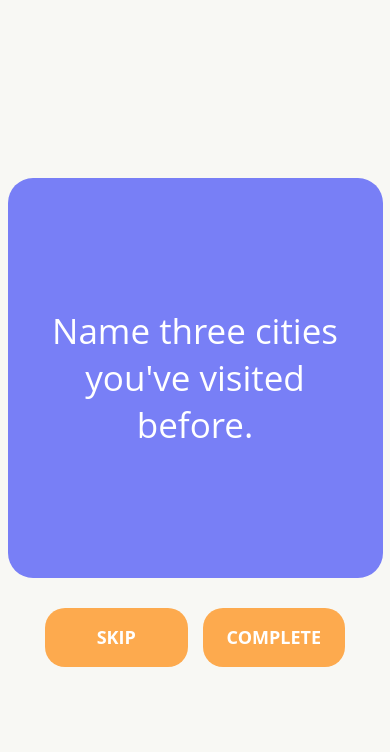
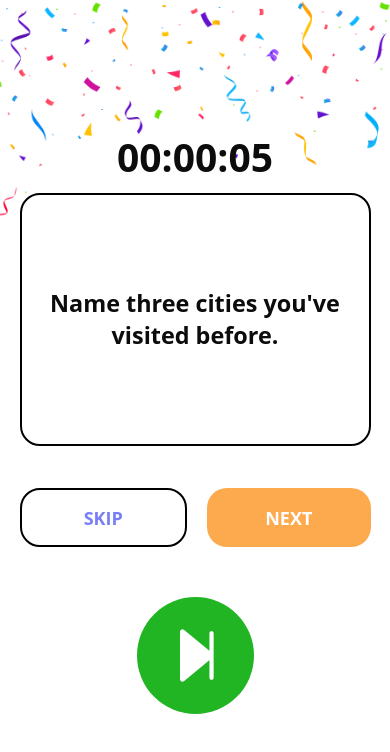
Before and after one commit to kle6951/Healthtech-Safestride, a React Native app in the folder safestride/: screen /Prompt in a window 390 px wide. Shown: the top 752 px of the page. Built offline with nearby package versions, Linux system fonts and the light colour scheme.

Commit message:
Update UI Part #12 - 85% done

```diff
--- a/safestride/App.js
+++ b/safestride/App.js
@@ -17,18 +17,18 @@ const Stack = createNativeStackNavigator();
 
 export default function App() {
   return (
-    <NavigationContainer>
-      <Stack.Navigator
-        initialRouteName="Welcome"
-        screenOptions={{ headerShown: false }}
-      >
-        <Stack.Screen name="Welcome" component={Welcomepage} />
-        <Stack.Screen name="Prompt" component={Promptpage} />
-        <Stack.Screen name="Entry" component={Entrypage} />
-        <Stack.Screen name="Quiz" component={Quizpage} />
-      </Stack.Navigator>
-    </NavigationContainer>
+    // <NavigationContainer>
+    //   <Stack.Navigator
+    //     initialRouteName="Welcome"
+    //     screenOptions={{ headerShown: false }}
+    //   >
+    //     <Stack.Screen name="Welcome" component={Welcomepage} />
+    //     <Stack.Screen name="Prompt" component={Promptpage} />
+    //     <Stack.Screen name="Entry" component={Entrypage} />
+    //     <Stack.Screen name="Quiz" component={Quizpage} />
+    //   </Stack.Navigator>
+    // </NavigationContainer>
     // <Homepage></Homepage>
-    // <Promptpage></Promptpage>
+    <Promptpage></Promptpage>
   );
 }
--- a/safestride/app/screens/Promptpage.js
+++ b/safestride/app/screens/Promptpage.js
@@ -1,13 +1,21 @@
-import React, { useState, useRef } from "react";
-import { StyleSheet, View, Animated, Easing, Dimensions } from "react-native";
+import React, { useState, useRef, useEffect } from "react";
+import {
+  StyleSheet,
+  View,
+  Animated,
+  Easing,
+  Dimensions,
+  ImageBackground,
+  TouchableOpacity,
+} from "react-native";
+import { AntDesign } from "@expo/vector-icons";
 import Screen from "../components/Screen";
 import colors from "../config/colors";
 import AppText from "../components/AppText";
 import AppButton from "../components/AppButton";
 
-const { width } = Dimensions.get("window");
+const { width, height } = Dimensions.get("window");
 
-// temporary data
 const prompts = [
   { type: "recall", message: "Name three cities you've visited before." },
   { type: "recall", message: "List five things you ate in the past 24 hours." },
@@ -47,25 +55,44 @@ const prompts = [
 function Promptpage() {
   const [index, setIndex] = useState(0);
   const [currentPrompt, setCurrentPrompt] = useState(prompts[0]);
+  const [secondsElapsed, setSecondsElapsed] = useState(0);
+  const [isRunning, setIsRunning] = useState(true);
   const slideAnim = useRef(new Animated.Value(0)).current;
 
+  useEffect(() => {
+    if (!isRunning) return;
+
+    const interval = setInterval(() => {
+      setSecondsElapsed((prev) => prev + 1);
+    }, 1000);
+
+    return () => clearInterval(interval);
+  }, [isRunning]);
+
+  const toggleTimer = () => {
+    setIsRunning((prev) => !prev);
+  };
+
+  const formatTime = (totalSeconds) => {
+    const minutes = String(Math.floor(totalSeconds / 60)).padStart(2, "0");
+    const seconds = String(totalSeconds % 60).padStart(2, "0");
+    return `00:${minutes}:${seconds}`;
+  };
+
   const handleNextPrompt = () => {
-    // Slide out current
     Animated.timing(slideAnim, {
-      toValue: -width, // move current out to the left
+      toValue: -width,
       duration: 300,
       easing: Easing.out(Easing.ease),
       useNativeDriver: true,
     }).start(() => {
-      // Update prompt + reset position to right
       const nextIndex = (index + 1) % prompts.length;
       setIndex(nextIndex);
       setCurrentPrompt(prompts[nextIndex]);
-      slideAnim.setValue(width); // position new prompt offscreen right
+      slideAnim.setValue(width);
 
-      // Slide in new
       Animated.timing(slideAnim, {
-        toValue: 0, // move into center
+        toValue: 0,
         duration: 300,
         easing: Easing.out(Easing.ease),
         useNativeDriver: true,
@@ -74,7 +101,15 @@ function Promptpage() {
   };
 
   return (
+    <ImageBackground
+      source={require("../../assets/Prompt.png")}
+      style={styles.background}
+      resizeMode="cover"
+    >
       <Screen style={styles.container}>
+        <View style={styles.contentWrapper}>
+          <AppText style={styles.timer}>{formatTime(secondsElapsed)}</AppText>
+
           <View style={styles.promptBox}>
             <Animated.View
               style={[
@@ -85,59 +120,106 @@ function Promptpage() {
               <AppText style={styles.text}>{currentPrompt.message}</AppText>
             </Animated.View>
           </View>
+
           <View style={styles.buttonRow}>
             <AppButton
-          title="Skip"
+              title="SKIP"
               onPress={handleNextPrompt}
-          style={styles.button}
+              style={styles.buttonLeft}
+              textStyle={{ color: colors.primary }}
             />
             <AppButton
-          title="Complete"
+              title="NEXT"
               onPress={handleNextPrompt}
-          style={styles.button}
+              style={styles.buttonRight}
             />
           </View>
+
+          {/* Green Circle Button */}
+          <TouchableOpacity style={styles.greenCircle} onPress={toggleTimer}>
+            <AntDesign
+              name={isRunning ? "stepforward" : "pause"}
+              size={60}
+              color={colors.white}
+            />
+          </TouchableOpacity>
+        </View>
       </Screen>
+    </ImageBackground>
   );
 }
 
 const styles = StyleSheet.create({
+  background: {
+    flex: 1,
+    width: "100%",
+    height: "100%",
+  },
   container: {
-    backgroundColor: colors.screenWhite,
     flex: 1,
     justifyContent: "center",
     alignItems: "center",
   },
+  contentWrapper: {
+    alignItems: "center",
+    justifyContent: "center",
+  },
   promptBox: {
-    backgroundColor: colors.primary,
-    borderRadius: 25,
-    width: 375,
-    height: 400,
+    backgroundColor: colors.white,
+    borderRadius: 20,
+    borderWidth: 2,
+    borderColor: "#000",
+    width: width * 0.9,
+    height: height * 0.3,
     justifyContent: "center",
     alignItems: "center",
-    marginBottom: 30,
+    marginBottom: height * 0.05,
     overflow: "hidden",
   },
   animatedWrapper: {
-    width: 375,
+    width: width * 0.9,
     position: "absolute",
     alignItems: "center",
     justifyContent: "center",
-    paddingHorizontal: 20,
+    paddingHorizontal: width * 0.05,
   },
   text: {
-    color: colors.white,
+    color: colors.darkGrey,
     textAlign: "center",
-    fontSize: 35,
+    fontSize: width * 0.06,
+    fontWeight: "bold",
+  },
+  timer: {
+    fontSize: width * 0.1,
+    fontWeight: "bold",
+    color: colors.darkGrey,
+    marginBottom: 10,
   },
   buttonRow: {
     flexDirection: "row",
     justifyContent: "space-between",
-    width: "80%",
-    gap: 15,
+    width: width * 0.9,
   },
-  button: {
+  buttonLeft: {
     flex: 1,
+    marginRight: 10,
+    backgroundColor: colors.white,
+    borderWidth: 2,
+    borderColor: "#000",
+  },
+  buttonRight: {
+    flex: 1,
+    marginLeft: 10,
+  },
+  greenCircle: {
+    width: width * 0.3,
+    height: width * 0.3,
+    borderRadius: (width * 0.3) / 2,
+    backgroundColor: "#21b524",
+    marginTop: 50,
+    alignSelf: "center",
+    justifyContent: "center",
+    alignItems: "center",
   },
 });
 
```
Lines whose indentation alone changed are shown as unchanged.
